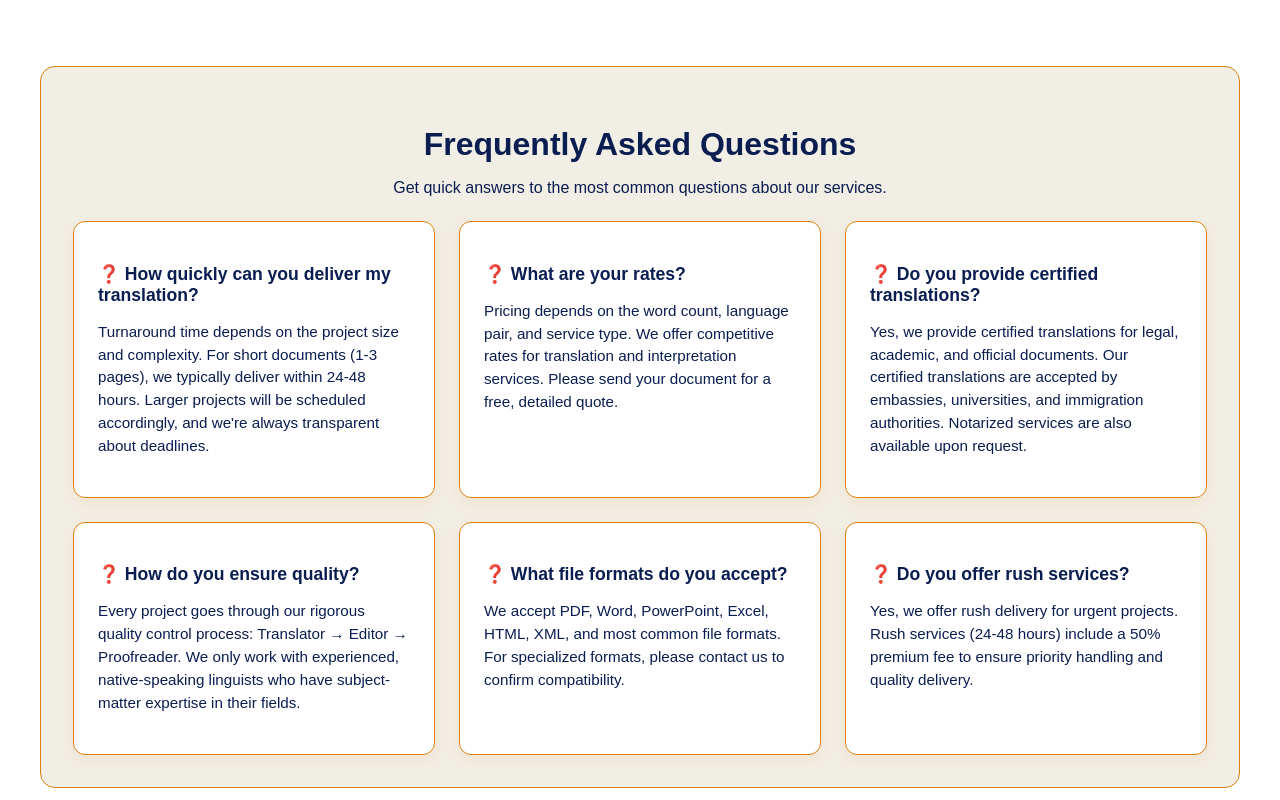
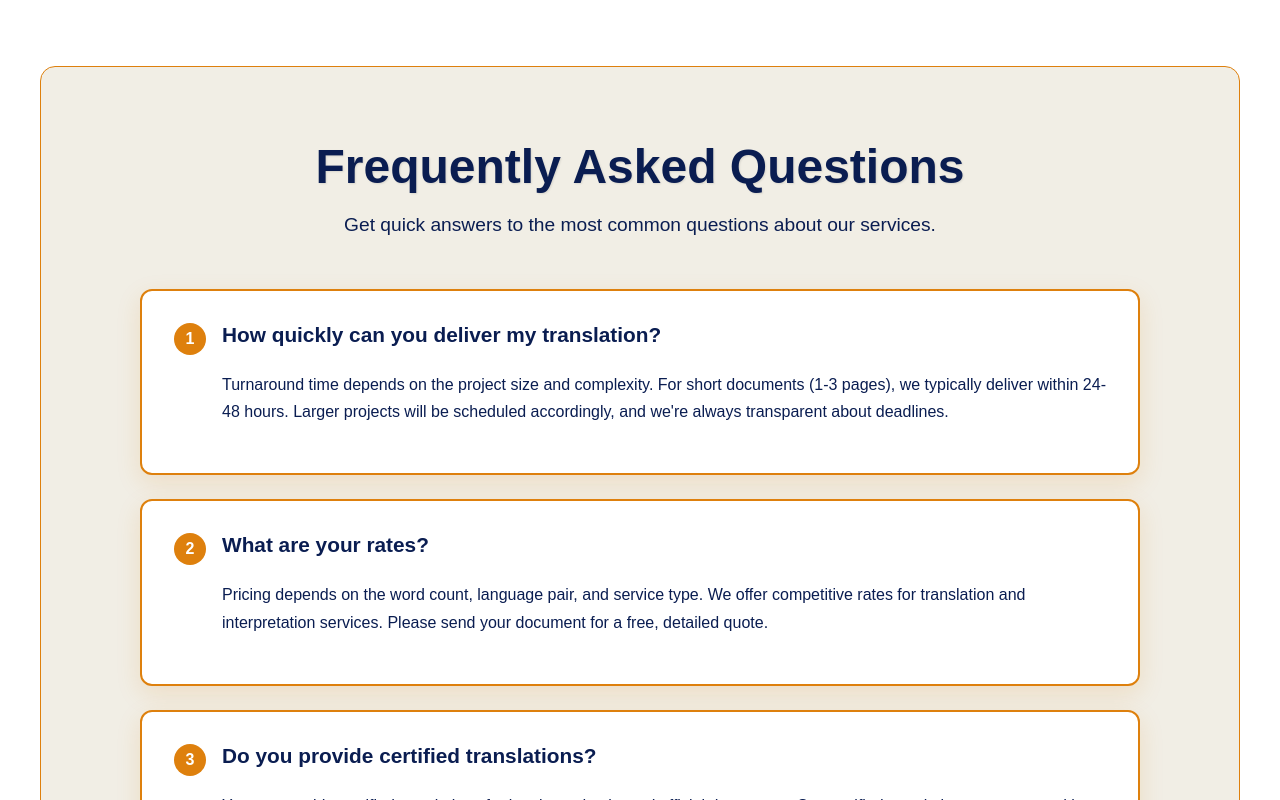
Before and after one commit to ijosianeintangotss-oss/lci, a React (Create React App) app: page /contact in a window 1280 px wide. Shown: the part 3300-4100 px from the top of the page. Built offline with nearby package versions, Linux system fonts and the light colour scheme.

Commit message:
.............

```diff
--- a/src/pages/Admin.js
+++ b/src/pages/Admin.js
@@ -16,7 +16,7 @@ function Admin() {
 
   const fetchQuotes = async () => {
     try {
-      const response = await fetch('https://lci-api.onrender.com/api/quotes');
+      const response = await fetch('https://lci-backend.onrender.com/api/quotes');
       const data = await response.json();
       setQuotes(data);
       setLoading(false);
@@ -66,7 +66,7 @@ function Admin() {
               <td style={{ padding: '1rem', border: '1px solid #e5e7eb' }}>{quote.additionalRequirements}</td>
               <td style={{ padding: '1rem', border: '1px solid #e5e7eb' }}>
                 {quote.files.map((file, index) => (
-                  <a key={index} href={`https://lci-api.onrender.com/${file}`} download target="_blank" rel="noopener noreferrer">
+                  <a key={index} href={`https://lci-backend.onrender.com${file}`} download target="_blank" rel="noopener noreferrer">
                     File {index + 1}<br />
                   </a>
                 ))}
--- a/src/pages/AdminMessages.js
+++ b/src/pages/AdminMessages.js
@@ -367,7 +367,7 @@ function AdminMessages() {
         return;
       }
 
-      const response = await fetch('https://lci-api.onrender.com/api/messages', {
+      const response = await fetch('https://lci-backend.onrender.com/api/messages', {
         method: 'GET',
         headers: {
           'Content-Type': 'application/json',
@@ -465,7 +465,7 @@ function AdminMessages() {
         }
       }
 
-      const response = await fetch(`https://lci-api.onrender.com/api/messages/${selectedMessage.id}/reply`, {
+      const response = await fetch(`https://lci-backend.onrender.com/api/messages/${selectedMessage.id}/reply`, {
         method: 'PUT',
         headers: {
           'Authorization': `Bearer ${token}`
--- a/src/pages/AdminQuotes.js
+++ b/src/pages/AdminQuotes.js
@@ -410,7 +410,7 @@ function AdminQuotes() {
         return;
       }
 
-      const response = await fetch('https://lci-api.onrender.com/api/quotes', {
+      const response = await fetch('https://lci-backend.onrender.com/api/quotes', {
         method: 'GET',
         headers: {
           'Content-Type': 'application/json',
@@ -477,7 +477,7 @@ function AdminQuotes() {
     try {
       const token = localStorage.getItem('adminToken') || localStorage.getItem('authToken');
       const response = await fetch(
-        `https://lci-api.onrender.com/api/quotes/${id}/status`,
+        `https://lci-backend.onrender.com/api/quotes/${id}/status`,
         {
           method: 'PUT',
           headers: {
@@ -529,7 +529,7 @@ function AdminQuotes() {
       }
 
       const response = await fetch(
-        `https://lci-api.onrender.com/api/quotes/${selectedQuote.id}/status`,
+        `https://lci-backend.onrender.com/api/quotes/${selectedQuote.id}/status`,
         {
           method: 'PUT',
           headers: {
--- a/src/pages/AdminUsers.js
+++ b/src/pages/AdminUsers.js
@@ -12,7 +12,7 @@ function AdminUsers() {
   const fetchUsers = async () => {
     try {
       setLoading(true);
-      const response = await fetch('https://lci-api.onrender.com/api/users');
+      const response = await fetch('https://lci-backend.onrender.com/api/users');
 
       if (!response.ok) {
         throw new Error('Failed to fetch users');
--- a/src/pages/ClientLogin.js
+++ b/src/pages/ClientLogin.js
@@ -15,7 +15,7 @@ function ClientLogin() {
     setError('');
 
     try {
-      const response = await fetch('https://lci-api.onrender.com/api/auth/client-login', {
+      const response = await fetch('https://lci-backend.onrender.com/api/auth/client-login', {
         method: 'POST',
         headers: {
           'Content-Type': 'application/json',
--- a/src/pages/ClientPortal.js
+++ b/src/pages/ClientPortal.js
@@ -44,14 +44,14 @@ function ClientPortal() {
       }
 
       // FIXED: Fetch quotes and messages separately for the specific user
-      const quotesResponse = await fetch(`https://lci-api.onrender.com/api/quotes/client?email=${encodeURIComponent(user.email)}`, {
+      const quotesResponse = await fetch(`https://lci-backend.onrender.com/api/quotes/client?email=${encodeURIComponent(user.email)}`, {
         headers: {
           'Authorization': `Bearer ${token}`,
           'Content-Type': 'application/json'
         }
       });
 
-      const messagesResponse = await fetch(`https://lci-api.onrender.com/api/messages/client?email=${encodeURIComponent(user.email)}`, {
+      const messagesResponse = await fetch(`https://lci-backend.onrender.com/api/messages/client?email=${encodeURIComponent(user.email)}`, {
         headers: {
           'Authorization': `Bearer ${token}`,
           'Content-Type': 'application/json'
--- a/src/pages/ClientRegister.js
+++ b/src/pages/ClientRegister.js
@@ -255,7 +255,7 @@ const ClientRegister = () => {
     setApiError('');
 
     try {
-      const response = await fetch('https://lci-api.onrender.com/api/auth/client-register', {
+      const response = await fetch('https://lci-backend.onrender.com/api/auth/client-register', {
         method: 'POST',
         headers: {
           'Content-Type': 'application/json',
--- a/src/pages/Contact.js
+++ b/src/pages/Contact.js
@@ -139,7 +139,7 @@ function Contact() {
     setIsSubmitting(true);
 
     try {
-      const response = await fetch('https://lci-api.onrender.com/api/messages', {
+      const response = await fetch('https://lci-backend.onrender.com/api/messages', {
         method: 'POST',
         headers: {
           'Content-Type': 'application/json'
@@ -598,6 +598,67 @@ function Contact() {
       textDecoration: 'underline',
       cursor: 'pointer',
     },
+    // New FAQ Styles to match the image
+    faqHeader: {
+      textAlign: 'center',
+      marginBottom: '3rem',
+    },
+    faqMainTitle: {
+      fontSize: isMobile ? '2.5rem' : '3rem',
+      fontWeight: '700',
+      color: '#0a1d51',
+      marginBottom: '1rem',
+      textShadow: '1px 1px 2px rgba(0,0,0,0.1)',
+    },
+    faqSubtitle: {
+      fontSize: '1.2rem',
+      color: '#0a1d51',
+      marginBottom: '2rem',
+      maxWidth: '800px',
+      margin: '0 auto',
+      lineHeight: '1.6',
+    },
+    faqContainer: {
+      maxWidth: '1000px',
+      margin: '0 auto',
+    },
+    faqItemNew: {
+      background: '#ffffff',
+      borderRadius: '12px',
+      padding: '2rem',
+      marginBottom: '1.5rem',
+      border: '2px solid #de800d',
+      boxShadow: '0 8px 25px rgba(222, 128, 13, 0.15)',
+      transition: 'all 0.3s ease',
+    },
+    faqQuestionNew: {
+      fontSize: '1.3rem',
+      fontWeight: '700',
+      color: '#0a1d51',
+      marginBottom: '1rem',
+      display: 'flex',
+      alignItems: 'flex-start',
+      gap: '1rem',
+    },
+    faqNumber: {
+      background: '#de800d',
+      color: 'white',
+      width: '32px',
+      height: '32px',
+      borderRadius: '50%',
+      display: 'flex',
+      alignItems: 'center',
+      justifyContent: 'center',
+      fontSize: '1rem',
+      fontWeight: '600',
+      flexShrink: 0,
+    },
+    faqAnswerNew: {
+      color: '#0a1d51',
+      lineHeight: '1.7',
+      fontSize: '1rem',
+      paddingLeft: '3rem',
+    },
   };
 
   const handleMouseEnter = (index) => {
@@ -954,17 +1015,31 @@ function Contact() {
         </div>
       </section>
 
+      {/* Updated FAQ Section */}
       <section style={styles.section}>
         <div style={styles.faqSection}>
-          <h2 style={styles.sectionTitle}>Frequently Asked Questions</h2>
-          <p style={styles.sectionSubtitle}>
-            Get quick answers to the most common questions about our services.
-          </p>
-          <div style={styles.faqGrid}>
+          <div style={styles.faqHeader}>
+            <h2 style={styles.faqMainTitle}>Frequently Asked Questions</h2>
+            <p style={styles.faqSubtitle}>
+              Get quick answers to the most common questions about our services.
+            </p>
+          </div>
+          <div style={styles.faqContainer}>
             {faqs.map((faq, index) => (
-              <div key={index} style={styles.faqItem}>
-                <h3 style={styles.faqQuestion}>❓ {faq.question}</h3>
-                <p style={styles.faqAnswer}>{faq.answer}</p>
+              <div
+                key={index}
+                style={{
+                  ...styles.faqItemNew,
+                  transform: hoveredCard === `faq-${index}` ? 'translateY(-5px)' : 'translateY(0)',
+                }}
+                onMouseEnter={() => handleMouseEnter(`faq-${index}`)}
+                onMouseLeave={handleMouseLeave}
+              >
+                <div style={styles.faqQuestionNew}>
+                  <div style={styles.faqNumber}>{index + 1}</div>
+                  <div>{faq.question}</div>
+                </div>
+                <p style={styles.faqAnswerNew}>{faq.answer}</p>
               </div>
             ))}
           </div>
--- a/src/pages/Quote.js
+++ b/src/pages/Quote.js
@@ -40,7 +40,8 @@ function Quote() {
     { id: 10, value: 'ai-translation', label: 'AI Translation Services', description: 'Request AI-powered translation with human post-editing for large volumes, rapid turnaround, and specialized African language pairs.' },
     { id: 11, value: 'social-media', label: 'Social Media Marketing', description: 'Request multilingual social media marketing services for campaigns, content creation, community management across all major platforms.' },
     { id: 12, value: 'content-creation', label: 'Content Creation', description: 'Request original content creation: blog articles, video scripts, SEO web content, newsletters, and visual storytelling in multiple languages.' },
-    { id: 13, value: 'Any Other Document', label: 'Any Other Document', description: 'Request original Any othe document: we did not mention ' }
+    { id: 13, value: 'interpretation', label: 'Interpretation Services', description: 'Professional interpretation services for meetings, conferences, legal proceedings, and events in multiple languages.' },
+    { id: 14, value: 'any-other-document', label: 'Any Other Document', description: 'Request translation or localization for documents not covered by other categories. We handle various file types and formats.' }
   ];
 
   const serviceSubTypesMap = {
@@ -50,6 +51,13 @@ function Quote() {
       { value: 'legal-interpreting', label: 'Legal Proceedings Interpreting' },
       { value: 'field-interviews', label: 'Field Interviews Interpreting' },
       { value: 'ngo-outreach', label: 'NGO/Community Outreach Interpreting' }
+    ],
+    interpretation: [
+      { value: 'conference-interpreting', label: 'Conference Interpreting' },
+      { value: 'legal-interpreting', label: 'Legal Proceedings Interpreting' },
+      { value: 'medical-interpreting', label: 'Medical Interpreting' },
+      { value: 'business-meetings', label: 'Business Meetings Interpreting' },
+      { value: 'community-events', label: 'Community Events Interpreting' }
     ],
     localization: [
       { value: 'cms-files', label: 'CMS Files Localization' },
@@ -127,6 +135,13 @@ function Quote() {
       { value: 'seo-content', label: 'SEO Web Content' },
       { value: 'newsletters', label: 'Newsletters' },
       { value: 'visual-storytelling', label: 'Visual Storytelling' }
+    ],
+    'any-other-document': [
+      { value: 'general-documents', label: 'General Documents' },
+      { value: 'specialized-documents', label: 'Specialized Documents' },
+      { value: 'creative-content', label: 'Creative Content' },
+      { value: 'technical-documents', label: 'Technical Documents' },
+      { value: 'personal-documents', label: 'Personal Documents' }
     ]
   };
 
@@ -147,6 +162,7 @@ function Quote() {
   // Service pricing information
   const servicePricing = {
    translation: "USD25/250 words or its current equivalent in Rwandan currency",
+  interpretation: "USD50/hour or its current equivalent in Rwandan currency",
   proofreading: "USD15/250 words or its current equivalent in Rwandan currency",
   mtpe: "USD15/250 words or its current equivalent in Rwandan currency or negotiable based on the raw quality",
   'cv-support': "USD70 words or its current equivalent in Rwandan currency",
@@ -157,7 +173,8 @@ function Quote() {
   'back-translation': "USD50 words or its current equivalent in Rwandan currency",
   'ai-translation': "USD55 words or its current equivalent in Rwandan currency",
   'social-media': "USD60 words or its current equivalent in Rwandan currency",
-    'content-creation': "USD62 words or its current equivalent in Rwandan currency"
+  'content-creation': "USD62 words or its current equivalent in Rwandan currency",
+  'any-other-document': "Custom pricing based on document type and requirements"
   };
 
   useEffect(() => {
@@ -300,7 +317,7 @@ function Quote() {
       files.forEach(file => submitData.append('files', file));
       if (paymentScreenshot) submitData.append('paymentScreenshot', paymentScreenshot);
 
-      const response = await fetch('https://lci-api.onrender.com/api/quotes', {
+      const response = await fetch('https://lci-backend.onrender.com/api/quotes', {
         method: 'POST',
         body: submitData,
       });
--- a/src/pages/messages.js
+++ b/src/pages/messages.js
@@ -579,7 +579,7 @@ function AdminTranslationDashboard() {
     try {
       setLoading(true);
       setError(null);
-      const response = await fetch('https://lci-api.onrender.com/api/quotes');
+      const response = await fetch('https://lci-backend.onrender.com/api/quotes');
       if (!response.ok) {
         throw new Error('Failed to fetch quotes');
       }
@@ -608,7 +608,7 @@ function AdminTranslationDashboard() {
     try {
       setLoading(true);
       setError(null);
-      const response = await fetch('https://lci-api.onrender.com/api/messages');
+      const response = await fetch('https://lci-backend.onrender.com/api/messages');
       if (!response.ok) {
         throw new Error(`Failed to fetch messages: ${response.status} ${response.statusText}`);
       }
@@ -645,7 +645,7 @@ function AdminTranslationDashboard() {
     try {
       // url link to check push status update
       const response = await fetch(
-        `https://lci-api.onrender.com/api/quotes/${id}/status`,
+        `https://lci-backend.onrender.com/api/quotes/${id}/status`,
         {
           method: 'PUT',
           headers: {
```
Lines whose indentation alone changed are shown as unchanged.
